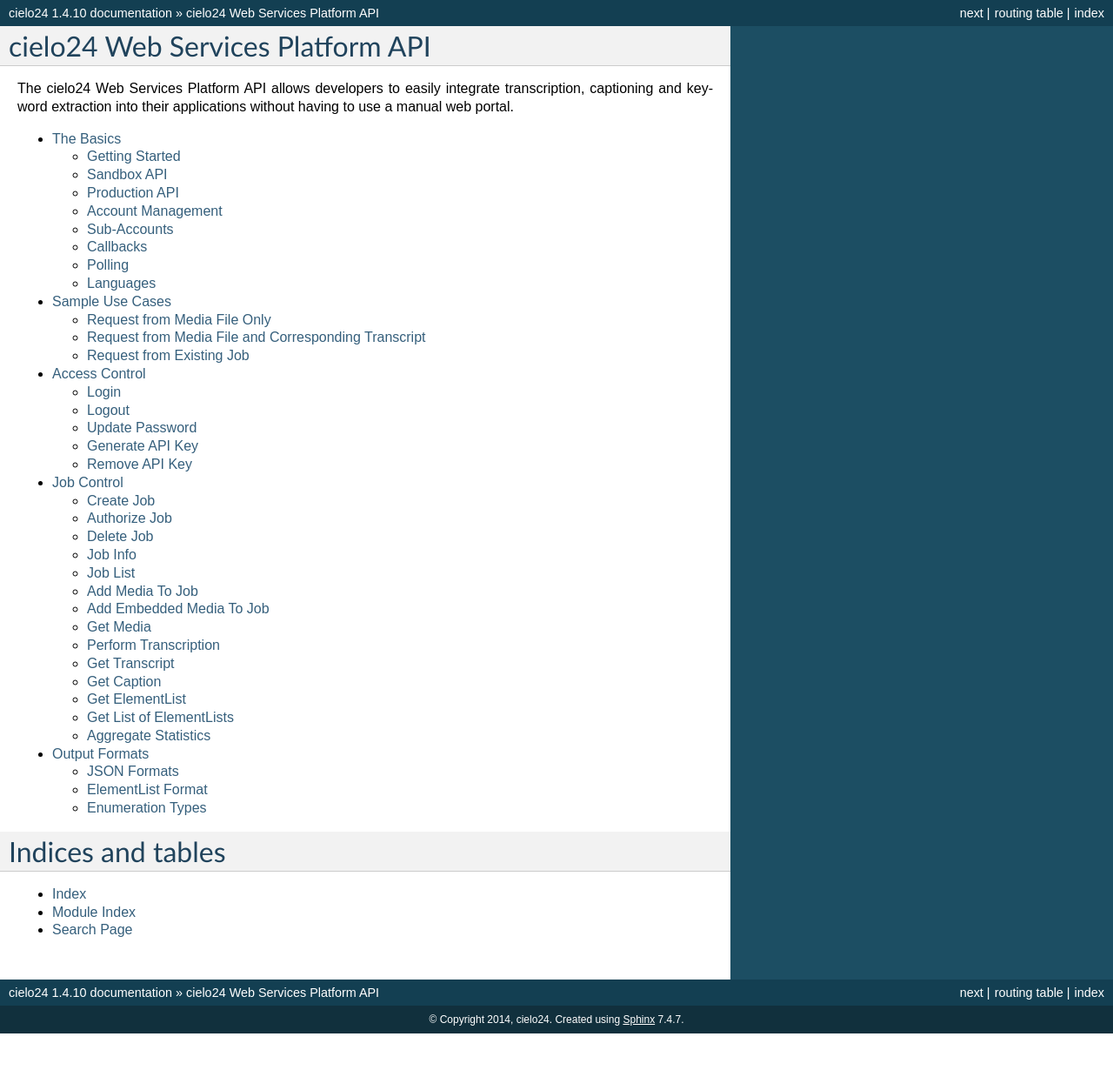
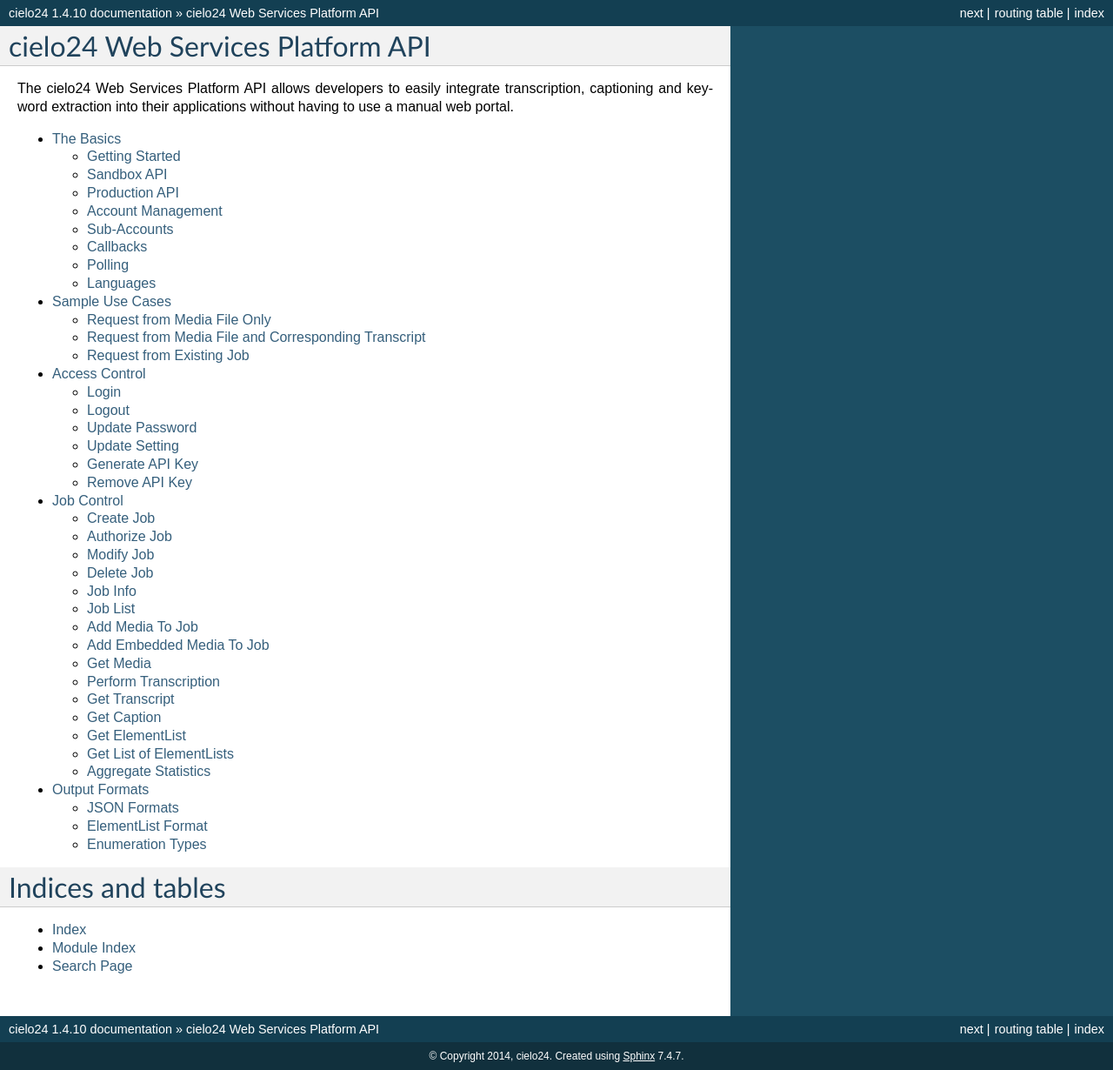
Before and after one commit to cielo24/Docs, a Sphinx documentation site: the page built from api/source/index.rst, in a window 1280 px wide. Shown: the whole page at 87% size. Built offline with Sphinx 7.4.7, drawn with Linux system fonts in a browser that asks for light colours; before the commit the page ends 1188 px from its top, so only the background shows below that.

Commit message:
CLC-1261: added modify job and update setting to index

```diff
--- a/api/source/access_control/index.rst
+++ b/api/source/access_control/index.rst
@@ -13,5 +13,6 @@ Api tokens expire after the user has been inactive for more than one hour.
    login
    logout
    update_password
+   update_setting
    generate_api_key
    remove_api_key
--- a/api/source/job_control/index.rst
+++ b/api/source/job_control/index.rst
@@ -8,6 +8,7 @@ All job control tasks return a task ID which can be queried at any time using ta
 
    create_job
    authorize_job
+   modify_job
    delete_job
    job_info
    job_list
```
